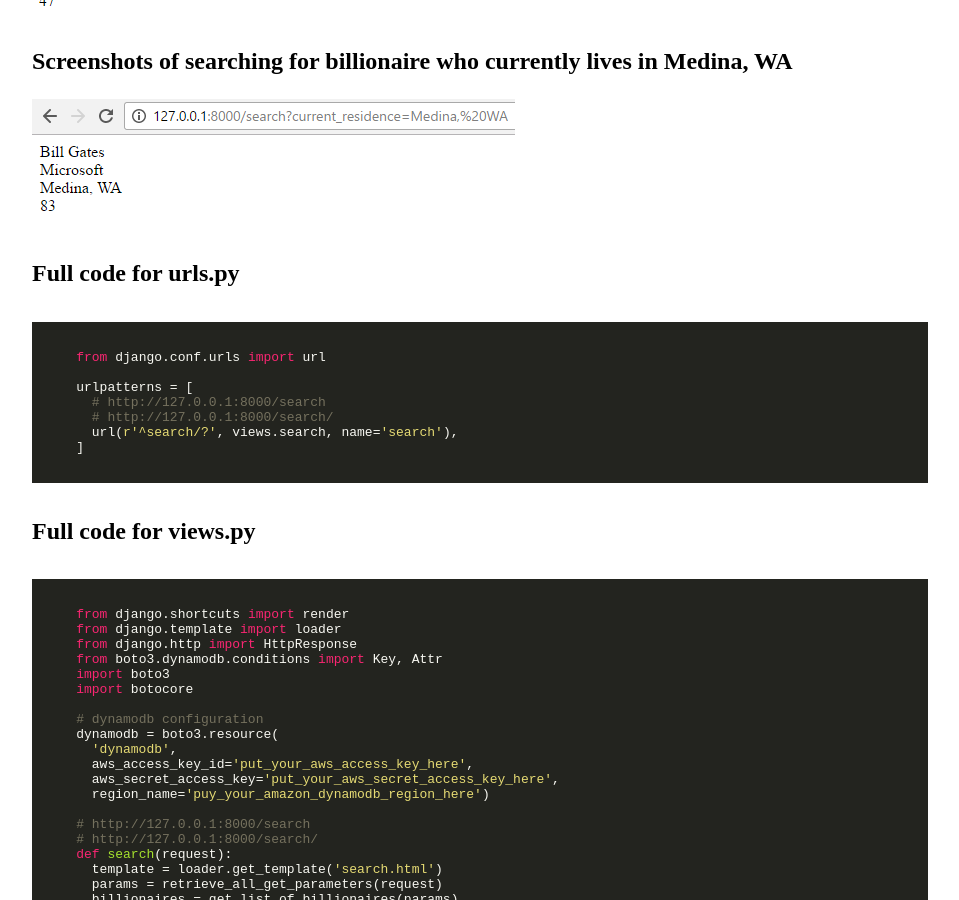
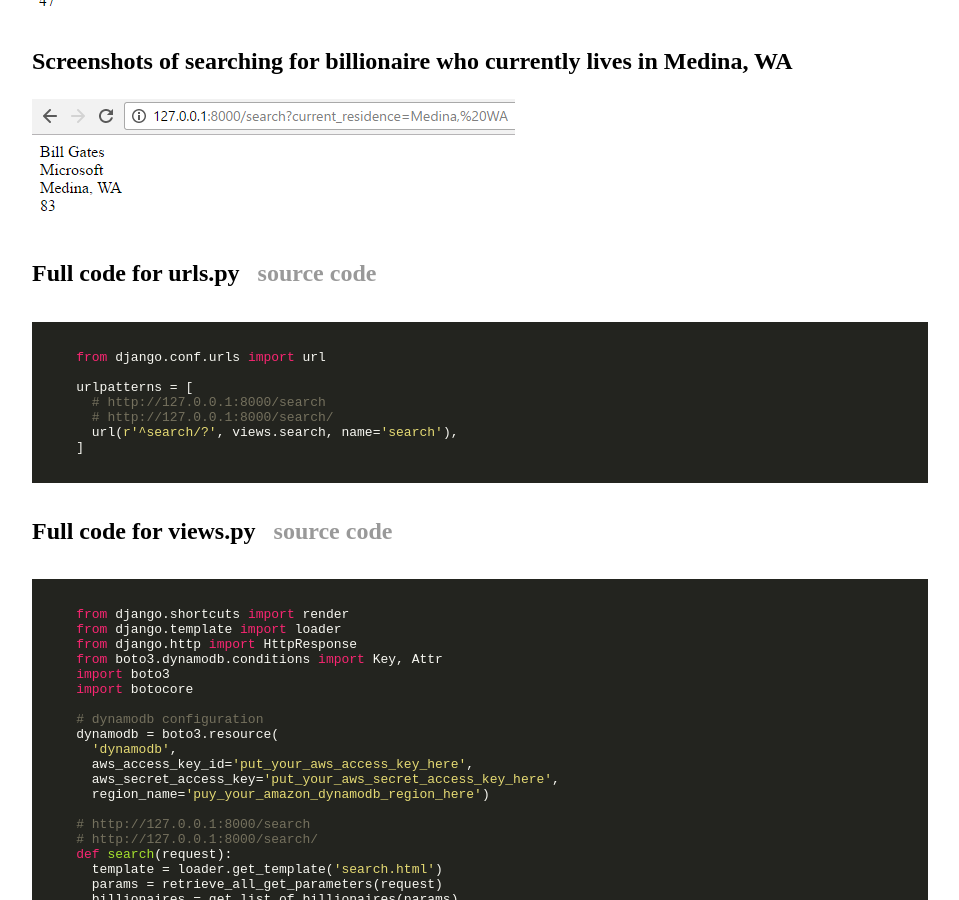
Before and after one commit to poanchen/poanchen.github.io, a Jekyll site: the page built from _posts/2016-12-06-how-to-build-a-search-page-in-django-with-amazon-dynamodb-and-react-p1-back-end.md, in a window 1280 px wide and 900 px high, scrolled down 8408 px. Shown: the whole window, without its empty margins (160-1119 px from the left). Built offline with Jekyll 4.4.1, drawn with Linux system fonts in a browser that asks for light colours; nearby versions of some CDN libraries; comment, search, counter and statistics services are not loaded.

Commit message:
added source code option in new post of how-to-build-a-search-page-in-django-with-amazon-dynamodb-and-react-p1-back-end

```diff
--- a/_posts/2016-12-06-how-to-build-a-search-page-in-django-with-amazon-dynamodb-and-react-p1-back-end.md
+++ b/_posts/2016-12-06-how-to-build-a-search-page-in-django-with-amazon-dynamodb-and-react-p1-back-end.md
@@ -248,7 +248,7 @@
 
 <img src="/img/2016/12/06/how-to-build-a-search-page-in-django-with-amazon-dynamodb-and-react-p1-back-end/search for billionaire who currently lives in Medina, WA.PNG" alt="Result of billionaire who currently lives in Medina, WA"><br>
 
-## Full code for urls.py
+## Full code for urls.py &nbsp;&nbsp;<a href="https://github.com/poanchen/code-for-blog/blob/master/2016/12/06/how-to-build-a-search-page-in-django-with-amazon-dynamodb-and-react-p1-back-end/urls.py" target="_blank">source code</a>
 
 <pre>
   <code class="python">
@@ -262,7 +262,7 @@
   </code>
 </pre>
 
-## Full code for views.py
+## Full code for views.py &nbsp;&nbsp;<a href="https://github.com/poanchen/code-for-blog/blob/master/2016/12/06/how-to-build-a-search-page-in-django-with-amazon-dynamodb-and-react-p1-back-end/views.py" target="_blank">source code</a>
 
 <pre>
   <code class="python">
@@ -360,7 +360,7 @@
   </code>
 </pre>
 
-## Full code for search.html
+## Full code for search.html &nbsp;&nbsp;<a href="https://github.com/poanchen/code-for-blog/blob/master/2016/12/06/how-to-build-a-search-page-in-django-with-amazon-dynamodb-and-react-p1-back-end/search.html" target="_blank">source code</a>
 
 <pre>
   <code class="html">
```
